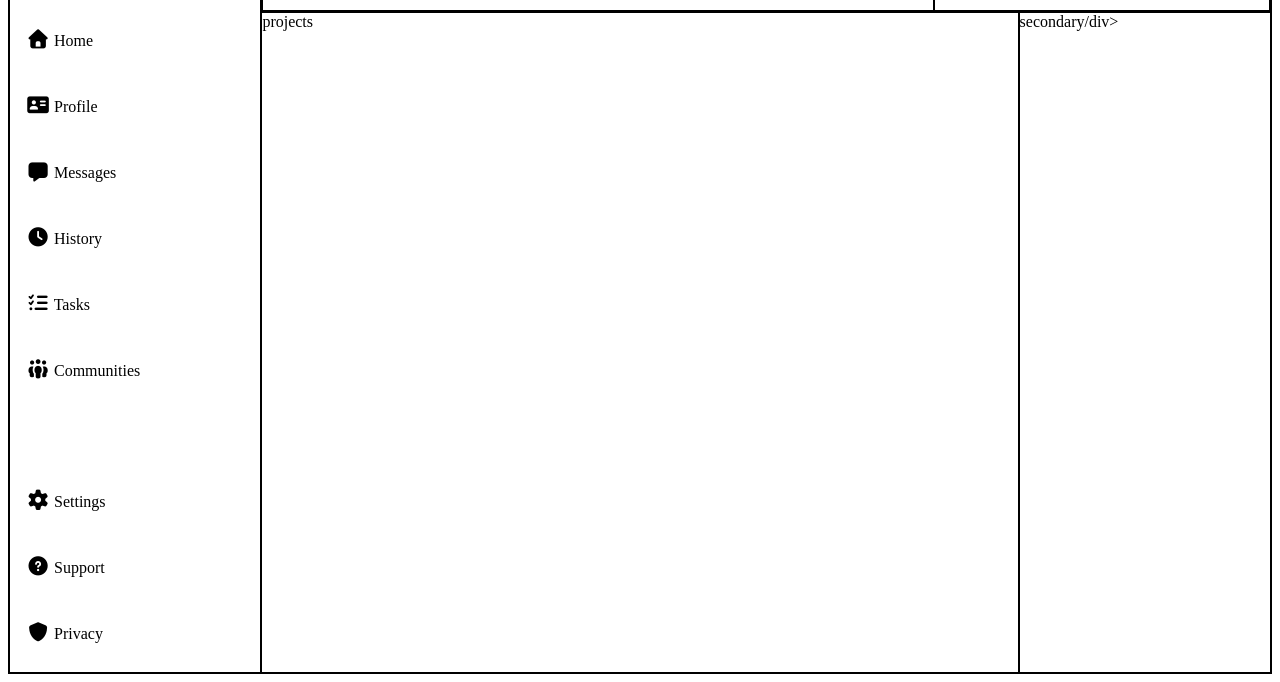
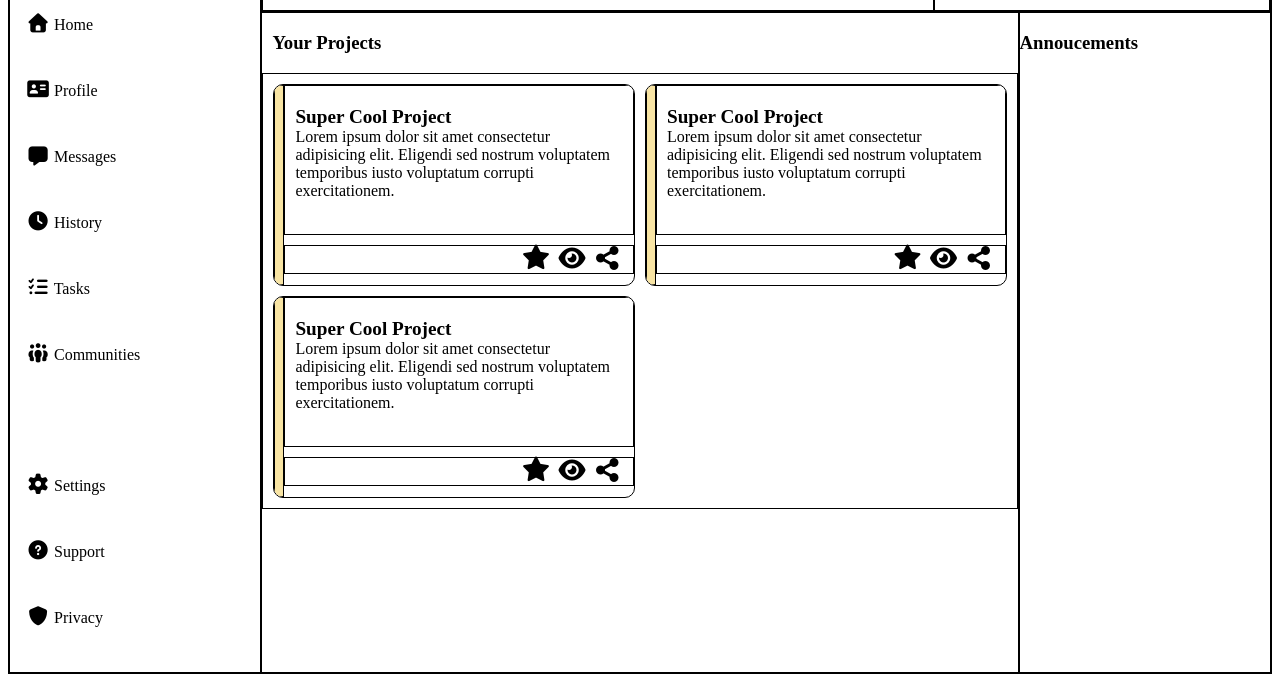
Before and after one commit to Fellryn/top-admin-dashboard, a plain HTML site: page index.html in a window 1280 px wide. Shown: the part 129-811 px from the top of the page. Drawn offline with Linux system fonts and the light colour scheme.

Commit message:
Add basic card section

```diff
--- a/css/styles.css
+++ b/css/styles.css
@@ -1,5 +1,10 @@
 div {
     border: 1px solid black;
+}
+
+p {
+    margin: 0;
+    padding: 0;
 }
 
 .container {
@@ -54,6 +59,51 @@ div {
     grid-area: 2 / 2 / 4 / 3;
 }
 
+.projects h3 {
+    padding: 0 10px;
+}
+
+.projects .cards {
+    display: grid;
+    grid-template-columns: repeat(auto-fit, minmax(300px, 1fr));
+    gap: 10px;
+    padding: 10px;
+}
+
+.cards .card {
+    height: 200px;
+    display: grid;
+    grid-template-rows: 3fr 1fr;
+    grid-template-columns: 10px 1fr;
+    border-radius: 10px;
+    overflow: hidden;
+    background-color: white;
+}
+
+.cards .card-accent {
+    grid-row: 1 / 3;
+    background-color: rgb(248, 228, 163);
+}
+
+.cards .card-body {
+    grid-column: 2 / 3;
+    padding: 10px;
+    padding-top: 20px;
+}
+
+.card .card-icons {
+    text-align: end;
+    font-size: 1.5rem;
+    grid-column: 2 / 2;
+    margin: auto 0;
+    padding: 0px 10px;
+}
+
+.card .card-title {
+    font-size: 1.2rem;
+    font-weight: bold;
+}
+
 .secondary {
     grid-area: 2 / 3 / 4 / 3
 }
--- a/index.html
+++ b/index.html
@@ -50,8 +50,52 @@
                 <button>Share</button>
             </div>
         </div>
-        <div class="projects">projects</div>
-        <div class="secondary">secondary/div>
+
+        <div class="projects">
+            <h3>Your Projects</h3>
+            <div class="cards">
+                <div class="card">
+                    <div class="card-accent"></div>
+                    <div class="card-body">
+                        <p class="card-title">Super Cool Project</p>
+                        <p>Lorem ipsum dolor sit amet consectetur adipisicing elit. Eligendi sed nostrum voluptatem temporibus iusto voluptatum corrupti exercitationem.</p>
+                    </div>
+                    <div class="card-icons">
+                        <i class="fa-solid fa-star"></i>
+                        <i class="fa-solid fa-eye"></i>
+                        <i class="fa-solid fa-share-nodes"></i>
+                    </div>
+                </div>
+                <div class="card">
+                    <div class="card-accent"></div>
+                    <div class="card-body">
+                        <p class="card-title">Super Cool Project</p>
+                        <p>Lorem ipsum dolor sit amet consectetur adipisicing elit. Eligendi sed nostrum voluptatem temporibus iusto voluptatum corrupti exercitationem.</p>
+                    </div>
+                    <div class="card-icons">
+                        <i class="fa-solid fa-star"></i>
+                        <i class="fa-solid fa-eye"></i>
+                        <i class="fa-solid fa-share-nodes"></i>
+                    </div>
+                </div>
+                    <div class="card">
+                    <div class="card-accent"></div>
+                    <div class="card-body">
+                        <p class="card-title">Super Cool Project</p>
+                        <p>Lorem ipsum dolor sit amet consectetur adipisicing elit. Eligendi sed nostrum voluptatem temporibus iusto voluptatum corrupti exercitationem.</p>
+                    </div>
+                    <div class="card-icons">
+                        <i class="fa-solid fa-star"></i>
+                        <i class="fa-solid fa-eye"></i>
+                        <i class="fa-solid fa-share-nodes"></i>
+                    </div>
+                </div>
+            </div>
+        </div>
+
+        <div class="secondary">
+            <h3>Annoucements</h3>
+        </div>
     </div>
 </body>
 </html>
```
